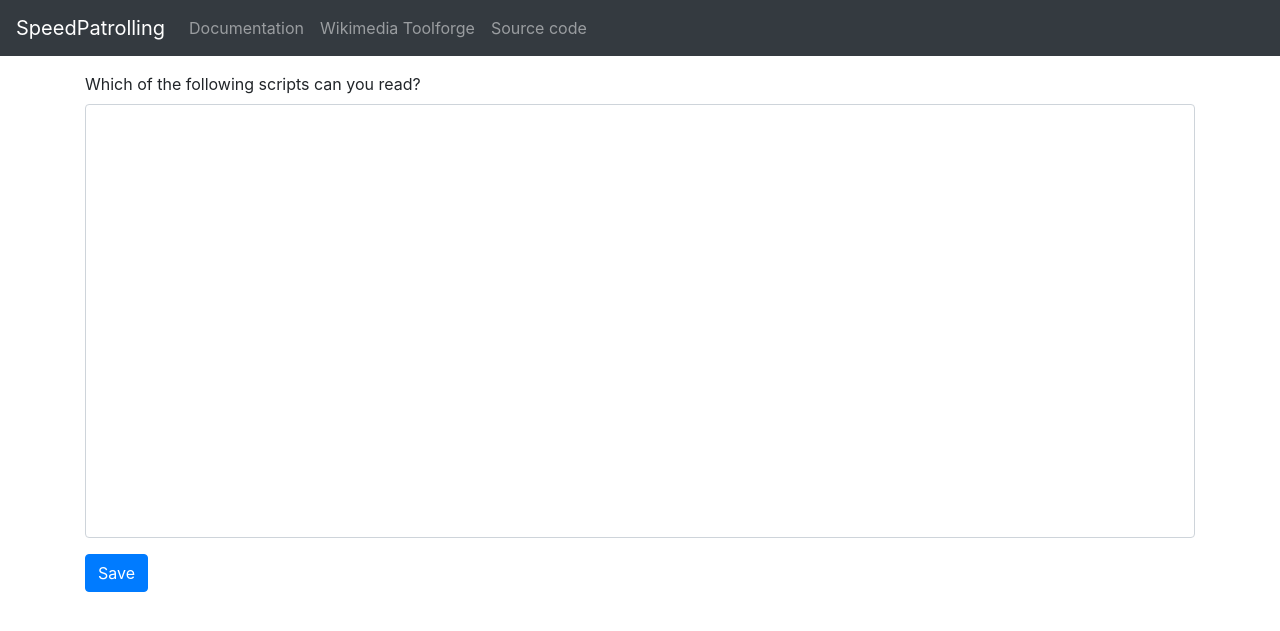
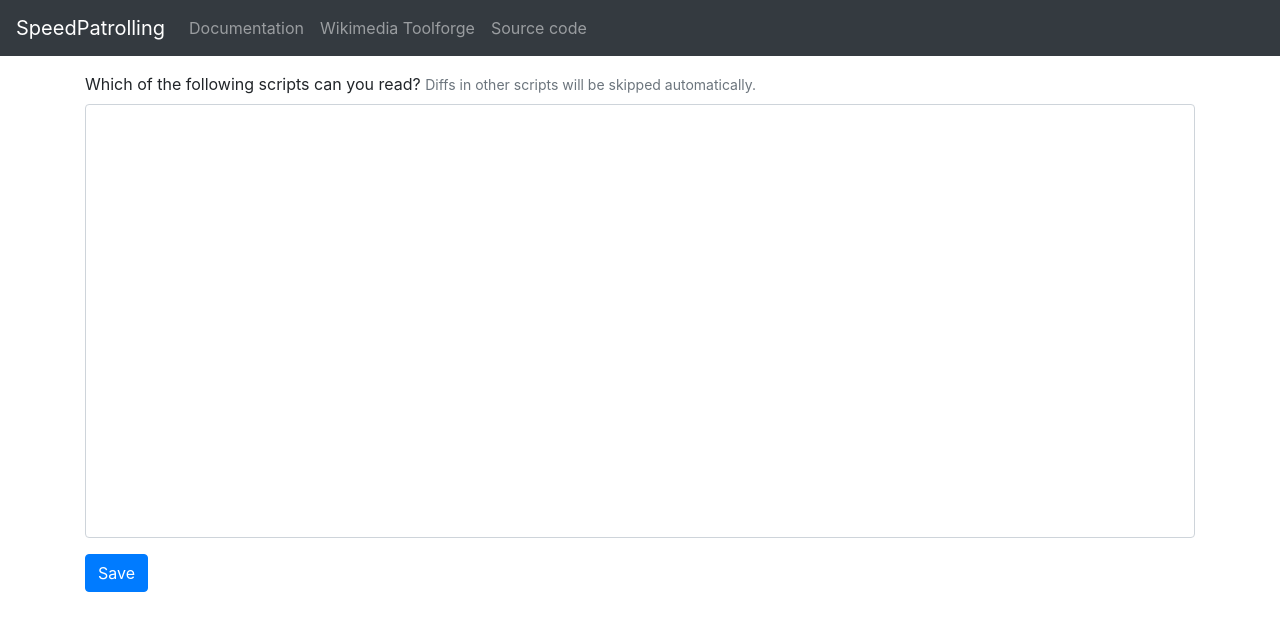
Before and after one commit to lucaswerkmeister/tool-speedpatrolling, a Python web app: template templates/settings.html in a window 1280 px wide. Shown: the top 631 px of the page. Run offline with Jinja, Linux system fonts and the light colour scheme; the template is opened without the code that fills it, so the values that code supplies are empty; some libraries are stand-ins or nearby versions.

Commit message:
Explain what scripts setting does on settings page

```diff
--- a/templates/settings.html
+++ b/templates/settings.html
@@ -3,7 +3,12 @@
 <form method="post">
   <input name="csrf_token" type="hidden" value="{{ csrf_token() }}">
   <div class="form-group">
-    <label for="scripts">Which of the following scripts can you read?</label>
+    <label for="scripts">
+      Which of the following scripts can you read?
+      <small class="text-muted">
+        Diffs in other scripts will be skipped automatically.
+      </small>
+    </label>
     <select multiple id="scripts" name="script" class="form-control" size="20">
       {% for script, selected in scripts | dictsort %}
       <option {% if selected %} selected {% endif %}>{{ script }}</option>
```
